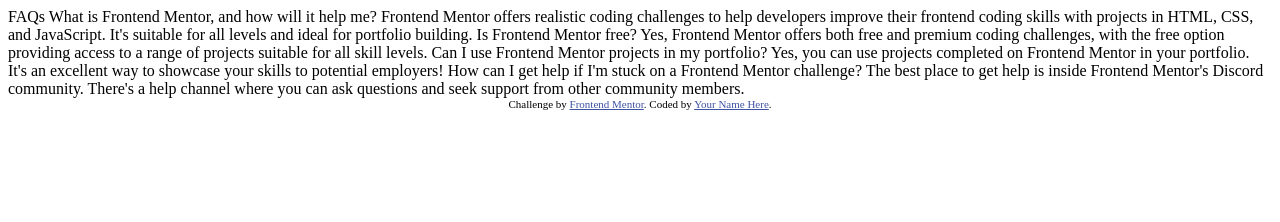
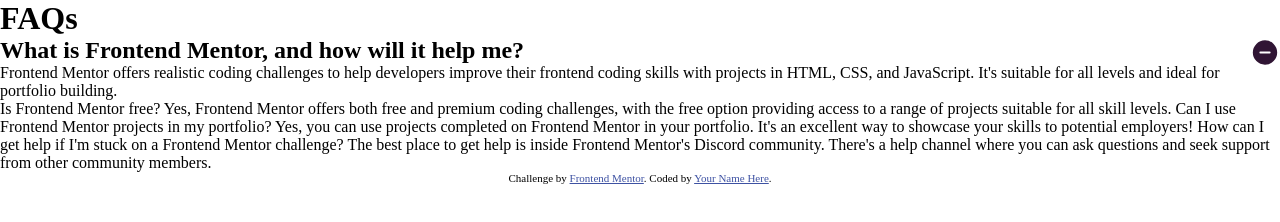
Before and after one commit to jpetterson88/frontendMentor, a plain HTML site: page faq-accordion-main/index.html in a window 1280 px wide. Drawn offline with Linux system fonts and the light colour scheme.

Commit message:
update faq project

```diff
--- /dev/null
+++ b/faq-accordion-main/css/style.css
@@ -0,0 +1,12 @@
+* {
+  margin: 0;
+  padding: 0;
+  box-sizing: border-box;
+}
+
+.button {
+  float: right;
+}
+
+.attribution { font-size: 11px; text-align: center; }
+.attribution a { color: hsl(228, 45%, 44%); }
--- a/faq-accordion-main/index.html
+++ b/faq-accordion-main/index.html
@@ -2,27 +2,25 @@
 <html lang="en">
 <head>
   <meta charset="UTF-8">
-  <meta name="viewport" content="width=device-width, initial-scale=1.0"> <!-- displays site properly based on user's device -->
-
+  <meta name="viewport" content="width=device-width, initial-scale=1.0">
   <link rel="icon" type="image/png" sizes="32x32" href="./assets/images/favicon-32x32.png">
-
   <title>Frontend Mentor | FAQ accordion</title>
-
-  <!-- Feel free to remove these styles or customise in your own stylesheet 👍 -->
-  <style>
-    .attribution { font-size: 11px; text-align: center; }
-    .attribution a { color: hsl(228, 45%, 44%); }
-  </style>
+  <link rel="stylesheet" href="./css/style.css">
+  <script defer src="./script.js"></script>
 </head>
 <body>
+  <main>
+    <h1>FAQs</h1>
 
-  FAQs
-
+    <h2>
       What is Frontend Mentor, and how will it help me?
-
+      <svg class="button" xmlns="http://www.w3.org/2000/svg" width="30" height="31" fill="none" viewBox="0 0 30 31"><path fill="#301534" d="M15 3.313A12.187 12.187 0 1 0 27.188 15.5 12.2 12.2 0 0 0 15 3.312Zm4.688 13.124h-9.375a.938.938 0 0 1 0-1.875h9.374a.938.938 0 0 1 0 1.876Z"/></svg>
+    </h2>
+    <p>
       Frontend Mentor offers realistic coding challenges to help developers improve their
       frontend coding skills with projects in HTML, CSS, and JavaScript. It's suitable for
       all levels and ideal for portfolio building.
+    </p>
 
     Is Frontend Mentor free?
 
@@ -38,8 +36,7 @@
 
     The best place to get help is inside Frontend Mentor's Discord community. There's a help
     channel where you can ask questions and seek support from other community members.
-
-
+  </main>
   <div class="attribution">
     Challenge by <a href="https://www.frontendmentor.io?ref=challenge">Frontend Mentor</a>.
     Coded by <a href="#">Your Name Here</a>.
```
Also changed, not shown: faq-accordion-main/js/script.js (added). Lines whose indentation alone changed are shown as unchanged.
